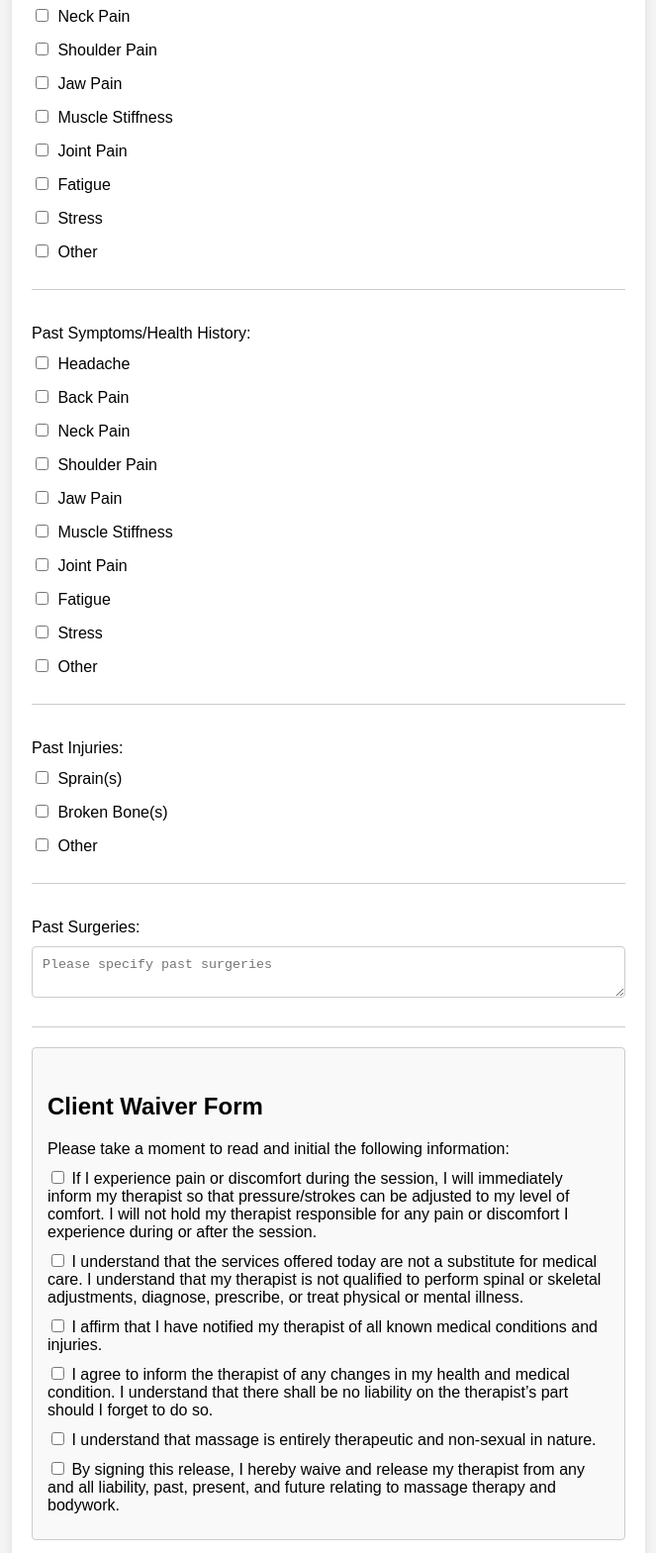
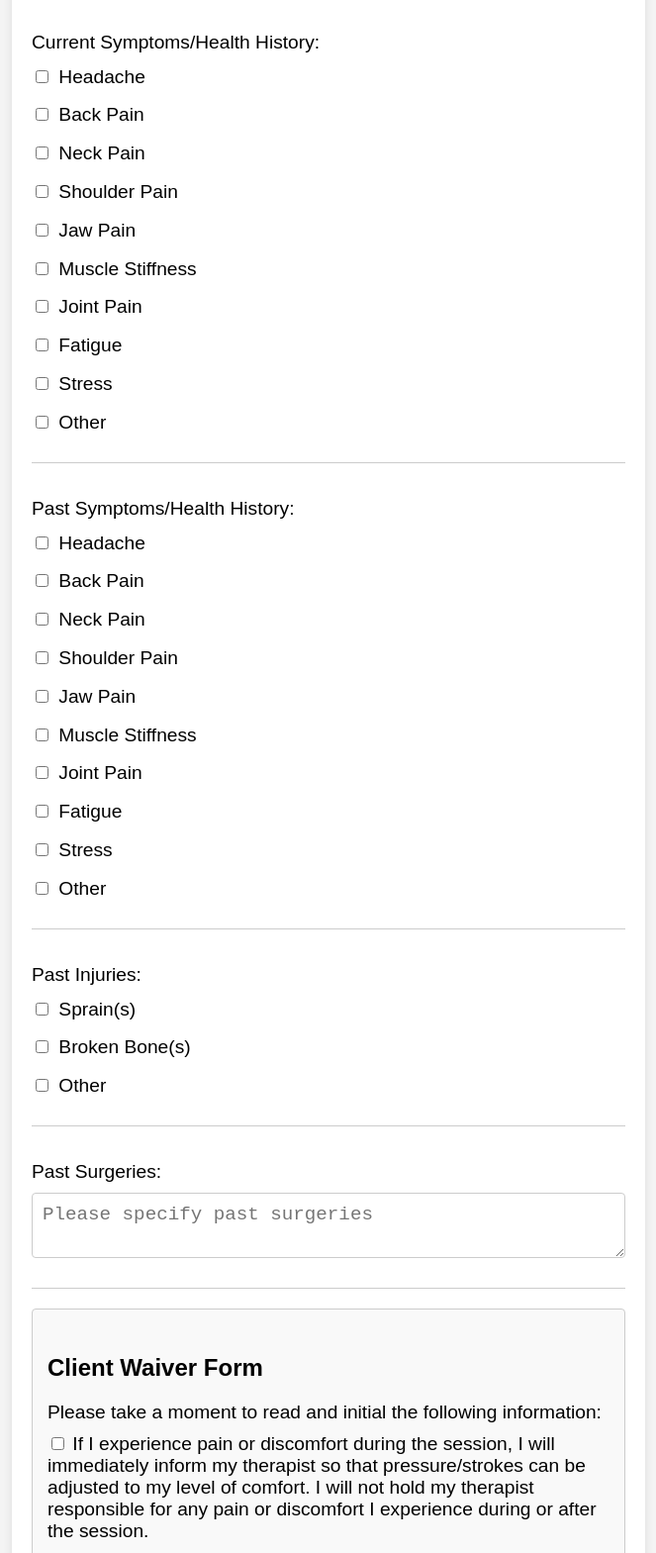
Before and after one commit to randyer/ATM-website, a plain HTML site: page NewPatientForm.html in a window 1280 px wide. Shown: the part 1231-2800 px from the top of the page at 99% size, without its empty margins (308-971 px from the left). Drawn offline with Linux system fonts and the light colour scheme.

Commit message:
increased font size

```diff
--- a/NewPatientForm.html
+++ b/NewPatientForm.html
@@ -10,6 +10,7 @@
         margin: 0;
         padding: 20px;
         background-color: #f4f4f4;
+        font-size: 1.2rem;
       }
       .container {
         max-width: 600px;
@@ -18,16 +19,20 @@
         padding: 20px;
         border-radius: 8px;
         box-shadow: 0 0 10px rgba(0, 0, 0, 0.1);
+        font-size: 1.2rem; /* Increase font size for better readability */
       }
       h1 {
         text-align: center;
+        font-size: 1.8rem; /* Adjust heading size */
       }
       h2 {
         margin-top: 30px;
+        font-size: 1.5rem; /* Adjust heading size */
       }
       label {
         display: block;
         margin-top: 10px;
+        font-size: 1.2rem; /* Adjust label size */
       }
       input:not([type="checkbox"]),
       textarea,
@@ -38,9 +43,11 @@
         border: 1px solid #ccc;
         border-radius: 4px;
         box-sizing: border-box;
+        font-size: 1.2rem; /* Adjust input size */
       }
       textarea {
         resize: vertical;
+        font-size: 1.2rem; /* Adjust textarea size */
       }
       .submit-btn {
         display: block;
@@ -52,12 +59,14 @@
         border-radius: 4px;
         cursor: pointer;
         margin-top: 20px;
+        font-size: 1.2rem; /* Adjust button size */
       }
       .submit-btn:hover {
         background-color: #9b7aac;
       }
       .checkbox-group {
         display: block;
+        font-size: 1.2rem; /* Adjust checkbox label size */
       }
 
       .checkbox-group label {
@@ -86,6 +95,7 @@
       }
       .form-field {
         padding: 5px 0;
+        font-size: 1.2rem; /* Adjust form field size */
       }
       .section-divider {
         border-top: 1px solid #ccc;
@@ -97,6 +107,7 @@
         border: 1px solid #ccc;
         border-radius: 4px;
         background-color: #f9f9f9;
+        font-size: 1.2rem; /* Adjust waiver paragraph size */
       }
       .waiver p {
         margin: 10px 0;
```
